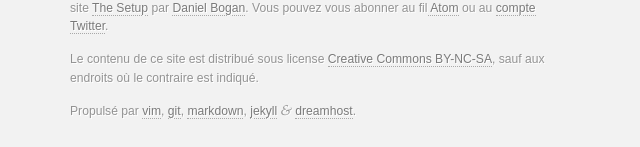
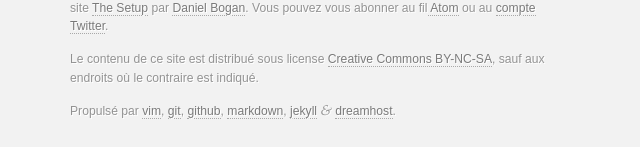
Before and after one commit to remi/utilise.ca, a Jekyll site: the page built from _posts/2010-04-14-marcandrecournoyer.markdown, in a window 1280 px wide. Shown: the part 1979-2126 px from the top of the page, without its empty margins (319-959 px from the left). Built offline with Jekyll 4.4.1, drawn with Linux system fonts in a browser that asks for light colours; Markdown is read by kramdown in place of the engine named in the settings.

Commit message:
Add link to Github repo

```diff
--- a/_layouts/master.html
+++ b/_layouts/master.html
@@ -41,7 +41,7 @@
       <hr />
       <p>Ce site a été créé par <a href="http://remiprevost.com">Rémi Prévost</a> en s’inspirant énormément (et avec la permission) du site <a href="http://www.usesthis.com/">The Setup</a> par <a href="http://www.waferbaby.com">Daniel Bogan</a>. Vous pouvez vous abonner au fil<a href="{{ site.url }}/atom.xml"> Atom</a> ou au <a href="http://www.twitter.com/utiliseca">compte Twitter</a>.</p>
       <p>Le contenu de ce site est distribué sous license <a href="http://creativecommons.org/licenses/by-nc-sa/2.5/ca/deed.fr_CA">Creative Commons BY-NC-SA</a>, sauf aux endroits où le contraire est indiqué.</p>
-      <p>Propulsé par <a href="http://www.vim.org">vim</a>, <a href="http://git-scm.com">git</a>, <a href="http://daringfireball.net/projects/markdown/">markdown</a>, <a href="http://github.com/mojombo/jekyll/">jekyll</a> <span class="amp">&amp;</span> <a href="http://www.dreamhost.com/r.cgi?68903">dreamhost</a>.</p>
+      <p>Propulsé par <a href="http://www.vim.org">vim</a>, <a href="http://git-scm.com">git</a>, <a href="http://github.com/remiprev/utilise.ca">github</a>, <a href="http://daringfireball.net/projects/markdown/">markdown</a>, <a href="http://github.com/mojombo/jekyll/">jekyll</a> <span class="amp">&amp;</span> <a href="http://www.dreamhost.com/r.cgi?68903">dreamhost</a>.</p>
     </footer>
     <script type="text/javascript">var gaJsHost = (("https:" == document.location.protocol) ? "https://ssl." : "http://www."); document.write(unescape("%3Cscript src='" + gaJsHost + "google-analytics.com/ga.js' type='text/javascript'%3E%3C/script%3E"));</script>
     <script type="text/javascript">try { var pageTracker = _gat._getTracker("UA-15771989-1"); pageTracker._setDomainName(".utilise.ca"); pageTracker._trackPageview(); } catch(err) {}</script>
```
